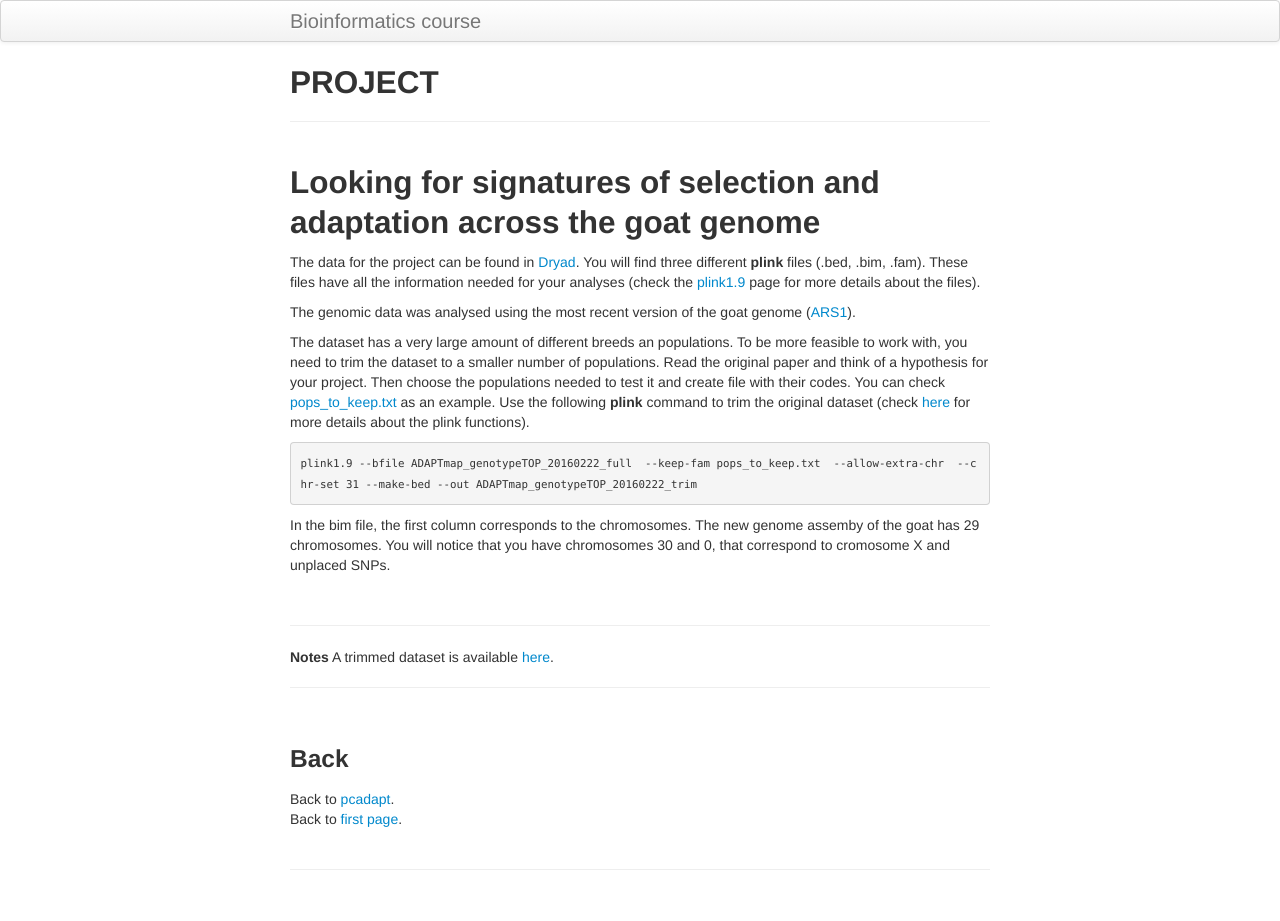
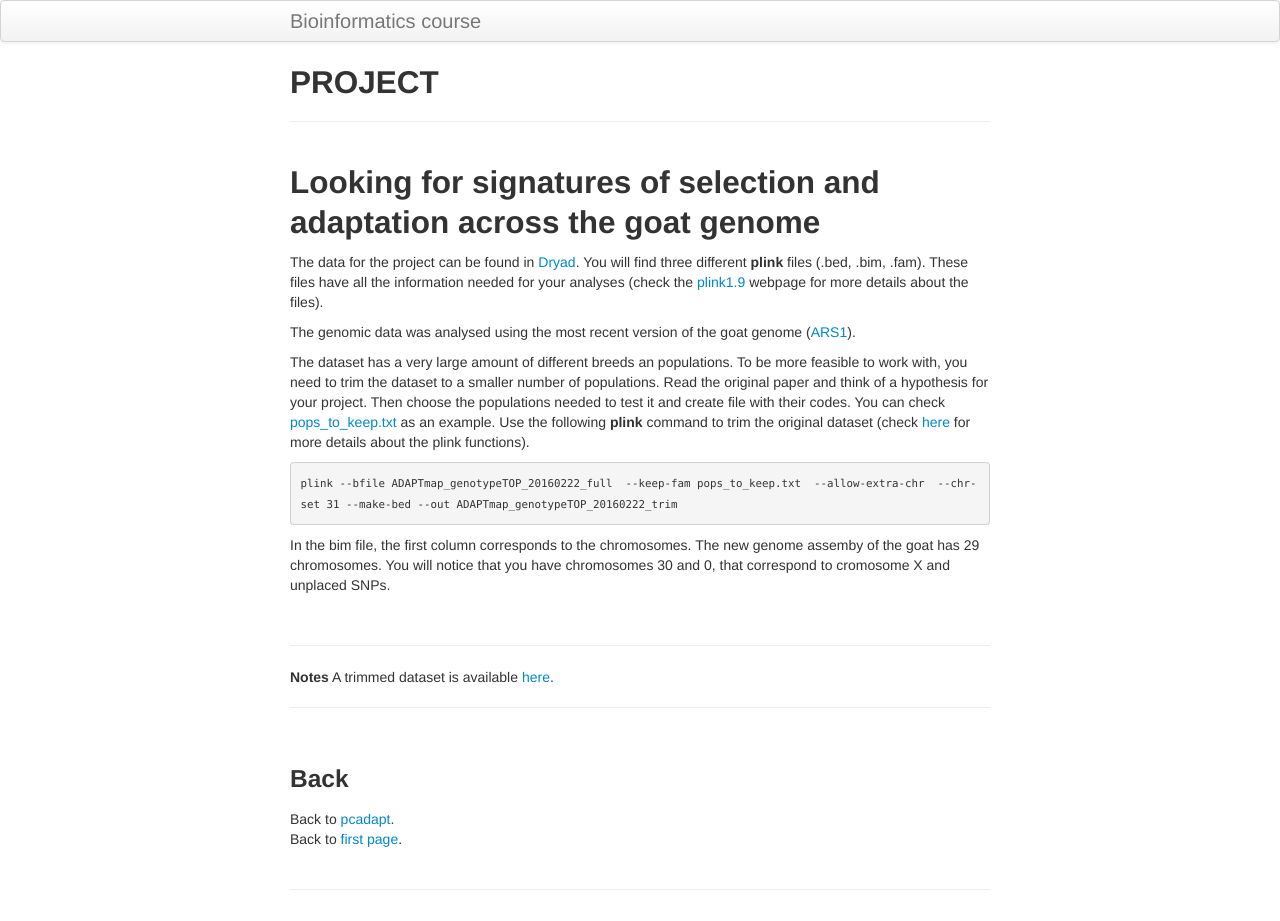
Before and after one commit to ritarasteiro/FieldCourse, a Jekyll site: the page built from pages/project.md, in a window 1280 px wide. Built offline with Jekyll 4.4.1, drawn with Linux system fonts in a browser that asks for light colours.

Commit message:
Update project.md

````diff
--- a/pages/project.md
+++ b/pages/project.md
@@ -6,7 +6,7 @@ title: PROJECT
 ## Looking for signatures of selection and adaptation across the goat genome
 
 
-The data for the project can be found in [Dryad](https://datadryad.org/resource/doi:10.5061/dryad.v8g21pt). You will find three different **plink** files (.bed, .bim, .fam). These files have all the information needed for your analyses (check the [plink1.9](https://www.cog-genomics.org/plink/1.9/formats) page for more details about the files).
+The data for the project can be found in [Dryad](https://datadryad.org/resource/doi:10.5061/dryad.v8g21pt). You will find three different **plink** files (.bed, .bim, .fam). These files have all the information needed for your analyses (check the [plink1.9](https://www.cog-genomics.org/plink/1.9/formats) webpage for more details about the files).
 
 The genomic data was analysed using the most recent version of the goat genome ([ARS1](https://www.ncbi.nlm.nih.gov/genome/gdv/browser/?acc=GCF_001704415.1&context=genome)).
 
@@ -15,7 +15,7 @@ The genomic data was analysed using the most recent version of the goat genome (
 The dataset has a very large amount of different breeds an populations. To be more feasible to work with, you need to trim the dataset to a smaller number of populations. Read the original paper and think of a hypothesis for your project. Then choose the populations needed to test it and create file with their codes. You can check [pops_to_keep.txt](../data/pops_to_keep.txt) as an example. Use the following **plink** command to trim the original dataset (check [here](https://www.cog-genomics.org/plink/1.9/index) for more details about the plink functions).
 
 ```
-plink1.9 --bfile ADAPTmap_genotypeTOP_20160222_full  --keep-fam pops_to_keep.txt  --allow-extra-chr  --chr-set 31 --make-bed --out ADAPTmap_genotypeTOP_20160222_trim
+plink --bfile ADAPTmap_genotypeTOP_20160222_full  --keep-fam pops_to_keep.txt  --allow-extra-chr  --chr-set 31 --make-bed --out ADAPTmap_genotypeTOP_20160222_trim
 ```
 In the bim file, the first column corresponds to the chromosomes. The new  genome assemby of the goat has 29 chromosomes. You will notice that you have chromosomes 30 and 0, that correspond to cromosome X and unplaced SNPs.
 
````
